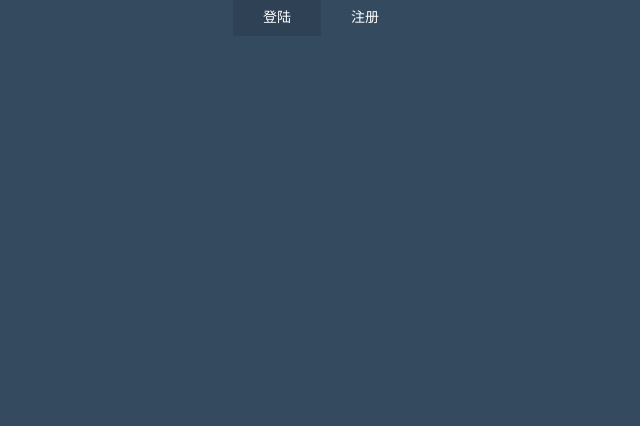
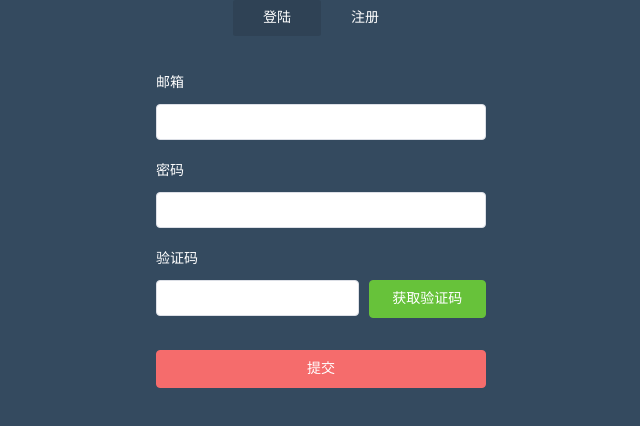
Before and after one commit to hiywin/vue-admin, a Vue app: page /#/login in a window 1280 px wide. Shown: the top 426 px of the page, without its empty margins (319-959 px from the left). Built offline with nearby package versions, Linux system fonts and the light colour scheme.

Commit message:
添加登陆表单

```diff
--- a/src/views/Login/index.vue
+++ b/src/views/Login/index.vue
@@ -11,6 +11,57 @@
           {{ item.txt }}
         </li>
       </ul>
+      <!--表单 start-->
+      <el-form
+        :model="ruleForm"
+        status-icon
+        :rules="rules"
+        ref="ruleForm"
+        class="login-form"
+        size="medium"
+      >
+        <el-form-item prop="username" class="item-form">
+          <label>邮箱</label>
+          <el-input
+            type="text"
+            v-model="ruleForm.username"
+            autocomplete="off"
+          ></el-input>
+        </el-form-item>
+        <el-form-item prop="password" class="item-form">
+          <label>密码</label>
+          <el-input
+            type="password"
+            v-model="ruleForm.password"
+            autocomplete="off"
+            minlength="6"
+            maxlength="20"
+          ></el-input>
+        </el-form-item>
+        <el-form-item prop="code" class="item-form">
+          <label>验证码</label>
+          <el-row :gutter="10">
+            <el-col :span="15">
+              <el-input
+                v-model.number="ruleForm.code"
+                minlength="6"
+                maxlength="6"
+              ></el-input>
+            </el-col>
+            <el-col :span="9">
+              <el-button type="success" class="block">获取验证码</el-button>
+            </el-col>
+          </el-row>
+        </el-form-item>
+        <el-form-item>
+          <el-button
+            type="danger"
+            @click="submitForm('ruleForm')"
+            class="login-btn block"
+            >提交</el-button
+          >
+        </el-form-item>
+      </el-form>
     </div>
   </div>
 </template>
@@ -18,11 +69,54 @@
 export default {
   name: "login",
   data() {
+    // 验证用户名
+    var validateUserName = (rule, value, callback) => {
+      let reg = /^([a-zA-Z]|[0-9])(\w|-)+@[a-zA-Z0-9]+\.([a-zA-Z]{2,4})$/;
+      if (value === "") {
+        callback(new Error("请输入用户名"));
+      } else if (!reg.test(value)) {
+        callback(new Error("用户名格式有误"));
+      } else {
+        callback();
+      }
+    };
+    // 验证密码
+    var validatePassword = (rule, value, callback) => {
+      let reg = /^(?!\D+$)(?![^a-zA-Z]+$)\S{6,20}$/;
+      if (value === "") {
+        callback(new Error("请输入密码"));
+      } else if (!reg.test(value)) {
+        callback(new Error("密码为6至20位数字+字母"));
+      } else {
+        callback();
+      }
+    };
+    // 验证验证码
+    var validateCode = (rule, value, callback) => {
+      let reg = /^[a-z0-9]{6}$/;
+      if (value === "") {
+        return callback(new Error("请输入验证码"));
+      } else if (!reg.test(value)) {
+        return callback(new Error("验证码格式有误"));
+      } else {
+        callback();
+      }
+    };
     return {
       menuTab: [
         { txt: "登陆", current: true },
         { txt: "注册", current: false }
-      ]
+      ],
+      ruleForm: {
+        username: "",
+        password: "",
+        code: ""
+      },
+      rules: {
+        username: [{ validator: validateUserName, trigger: "blur" }],
+        password: [{ validator: validatePassword, trigger: "blur" }],
+        code: [{ validator: validateCode, trigger: "blur" }]
+      }
     };
   },
   methods: {
@@ -59,4 +153,23 @@
     background-color: rgba(0, 0, 0, 0.1);
   }
 }
+.login-form {
+  margin-top: 29px;
+  label {
+    display: block;
+    margin-bottom: 3px;
+    font-size: 14px;
+    color: #fff;
+  }
+  .item-form {
+    margin-bottom: 13px;
+  }
+  .block {
+    display: block;
+    width: 100%;
+  }
+  .login-btn {
+    margin-top: 19px;
+  }
+}
 </style>
```
